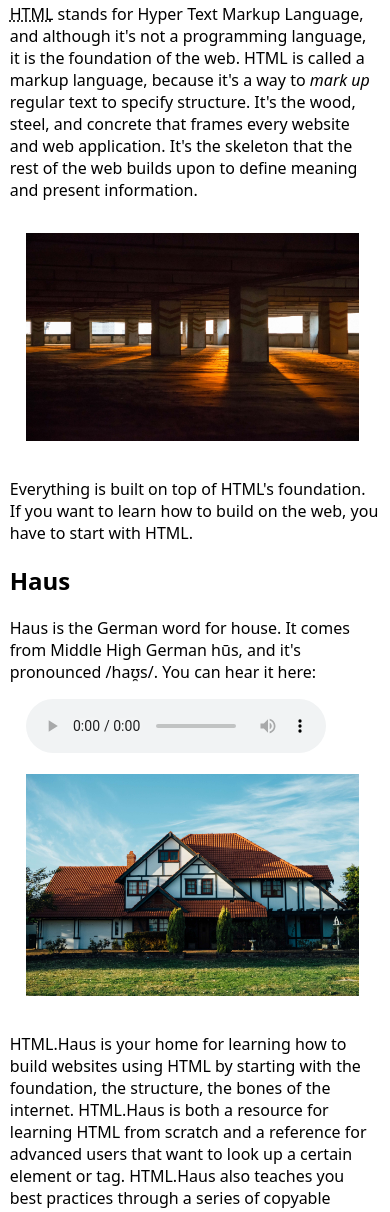
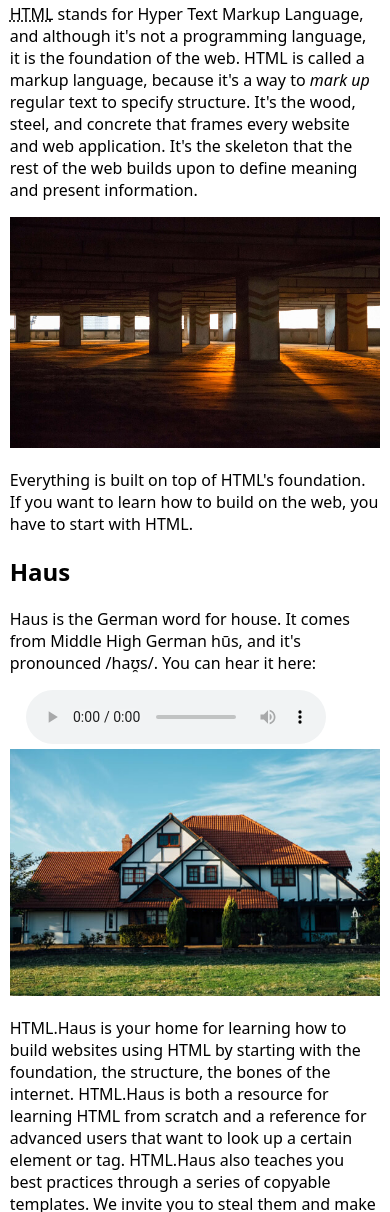
Before and after one commit to rchillard/html.haus, a plain HTML site: page index.html in a window 390 px wide. Shown: the part 585-1797 px from the top of the page. Drawn offline with Linux system fonts and the light colour scheme.

Commit message:
Update index.html with responsive images

```diff
--- a/index.html
+++ b/index.html
@@ -37,7 +37,17 @@
       to specify structure.  It's the wood, steel, and concrete that frames every website and web application.  It's the skeleton that
       the rest of the web builds upon to define meaning and present information.
     </p>
-    <img src="assets/mirko-blicke-V_y81v_lI4k-unsplash.jpg" alt="Concrete pillars at sunset by Mirko Blicke on Unsplash" width="90%">
+    <img src="assets/foundation-600.jpg"
+    sizes="(max-width: 600px) 95vw,
+           (min-width: 600px) 90vw,
+           (min-width: 768px) 75vw,
+           (min-width: 992px) 60vw,
+           (min-width: 1200px) 50vw, 100vw"
+    srcset="assets/foundation-600.jpg 600w,
+             assets/foundation-900.jpg 900w,
+             assets/foundation-1800.jpg 1800w,
+             assets/foundation-2700.jpg 2700w"
+    alt="Concrete pillars at sunset by Mirko Blicke on Unsplash">
     <p>
       Everything is built on top of HTML's foundation.  If you want to learn how to build on the web, you have to start with HTML.
     </p>
@@ -49,7 +59,17 @@
       <source src="assets/De-Haus.ogg" type="audio/ogg">
       Your browser does not support the audio element.
     </audio>
-    <img src="assets/jesse-roberts-561igiTyvSk-unsplash.jpg" alt="Large white rural house by Jesse Roberts on Unsplash" width="90%">
+    <img src="assets/haus-600.jpg"
+        sizes="(max-width: 600px) 95vw,
+               (min-width: 600px) 90vw,
+               (min-width: 768px) 75vw,
+               (min-width: 992px) 60vw,
+               (min-width: 1200px) 50vw, 100vw"
+        srcset="assets/haus-600.jpg 600w,
+                 assets/haus-900.jpg 900w,
+                 assets/haus-1800.jpg 1800w,
+                 assets/haus-2700.jpg 2700w"
+        alt="Large white rural house by Jesse Roberts on Unsplash">
     <p>
       HTML.Haus is your home for learning how to build websites using HTML by starting with the foundation, the structure, the bones of
       the internet. HTML.Haus is both a resource for learning HTML from scratch and a reference for advanced users that want to look up
--- a/styles.css
+++ b/styles.css
@@ -17,35 +17,40 @@ body {
 /* Extra small devices (phones, 600px and down) */
 @media only screen and (max-width: 600px) {
   body {
-    width: 95%;
+    width: 95vw;
+    /* 570 px */
   }
 }
 
 /* Small devices (portrait tablets and large phones, 600px and up) */
 @media only screen and (min-width: 600px) {
   body {
-    width: 90%;
+    width: 90vw;
+    /* 540 px */
   }
 }
 
 /* Medium devices (landscape tablets, 768px and up) */
 @media only screen and (min-width: 768px) {
   body {
-    width: 75%;
+    width: 75vw;
+    /* 576px */
   }
 }
 
 /* Large devices (laptops/desktops, 992px and up) */
 @media only screen and (min-width: 992px) {
   body {
-    width: 60%;
+    width: 60vw;
+    /* 595.2 px */
   }
 }
 
 /* Extra large devices (large laptops and desktops, 1200px and up) */
 @media only screen and (min-width: 1200px) {
   body {
-    width: 50%;
+    width: 50vw;
+    /* 600 px */
   }
 }
 
@@ -54,7 +59,7 @@ a {
 }
 
 img {
-  padding: 1rem;
+  /* padding: 1rem; */
   max-width: 100%;
 }
 
```
Also changed, not shown: assets/foundation-1800.jpg (added), assets/foundation-2700.jpg (added), assets/foundation-600.jpg (added), assets/foundation-900.jpg (added), assets/haus-1800.jpg (added), assets/haus-2700.jpg (added), assets/haus-600.jpg (added), assets/haus-900.jpg (added).
